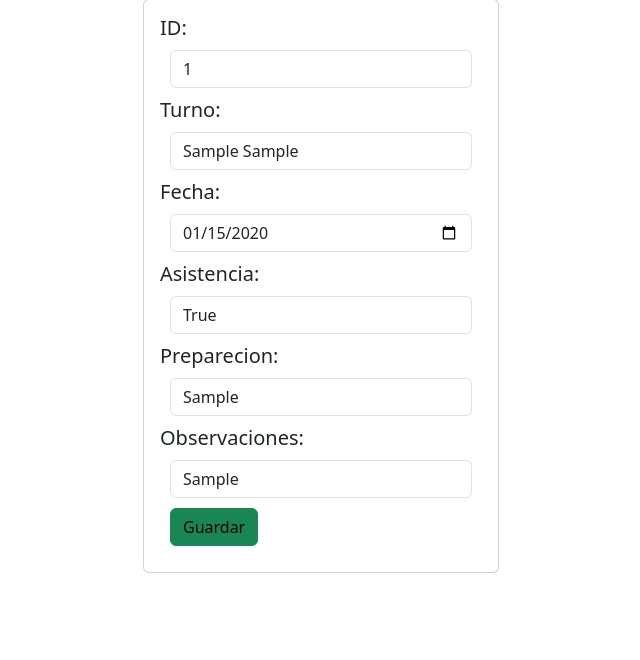
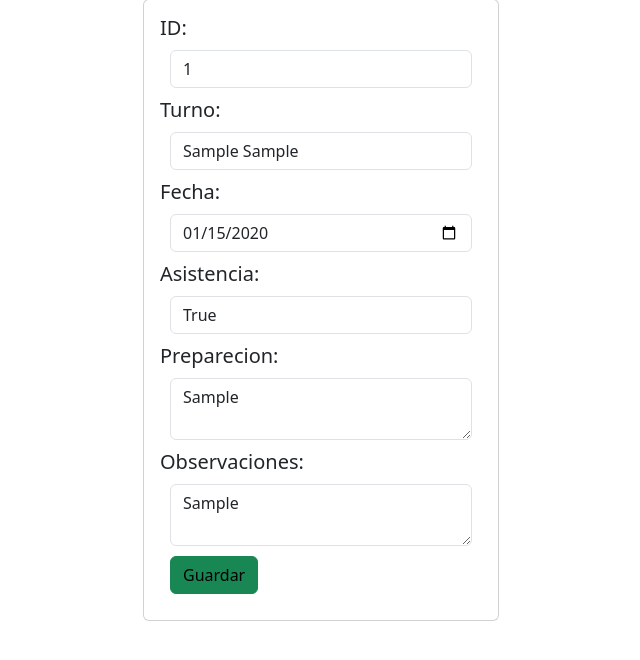
Before and after one commit to sarquis12/Aquapilates, a Django app: page /menuClases/verClases/editarClase/1 in a window 1280 px wide. Shown: the part 127-787 px from the top of the page, without its empty margins (319-959 px from the left). Run offline with Django 5.2, Linux system fonts and the light colour scheme; a user stored in the database is signed in; tables that the repository leaves empty hold one stand-in row (values such as "Sample post").

Commit message:
-instrucciones de deploy y cambio de html
se añadio el como actualizar el deploy y como arrancar el servidor
-se cambio el tipo input del html a textarea para que sea comodo escribir

```diff
--- a/Aplicaciones/Clases/templates/edicionClase.html
+++ b/Aplicaciones/Clases/templates/edicionClase.html
@@ -36,11 +36,11 @@
                     </div>
                     <H5>Preparecion:</H5>
                     <div class="form-group">
-                        <input type="text" id="txtPreparacion" value="{{clase.preparacion}}" name="txtPreparacion" class=" form-control "    >
+                        <textarea id="txtPreparacion" name="txtPreparacion" class="form-control">{{clase.preparacion}}</textarea>
                     </div>
                     <H5>Observaciones:</H5>
                     <div class="form-group">
-                        <input type="text" id="txtObservaciones" value="{{clase.observaciones}}" name="txtObservaciones" class=" form-control " >
+                        <textarea id="txtObservaciones" name="txtObservaciones" class="form-control">{{clase.observaciones}}</textarea>
                     </div>
 
                     <div class="form-group">
```
Also changed, not shown: README.txt.
